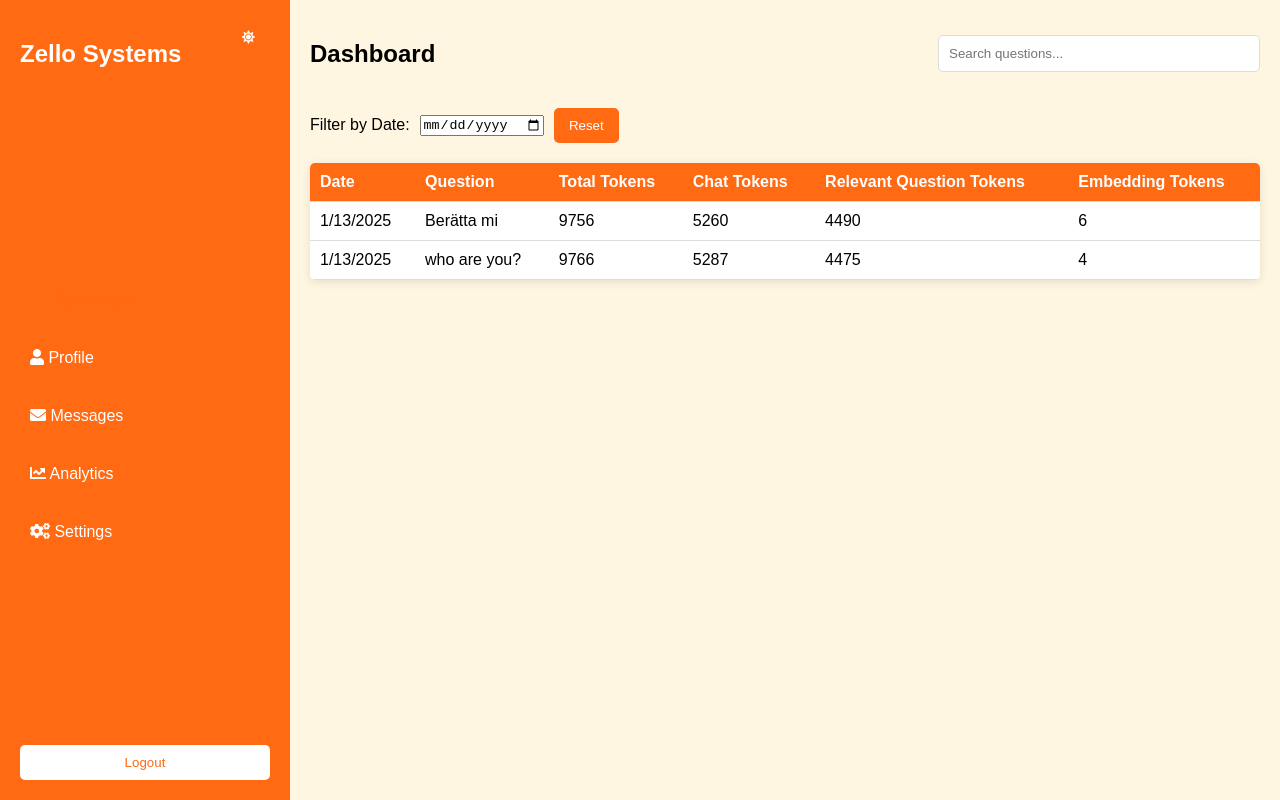
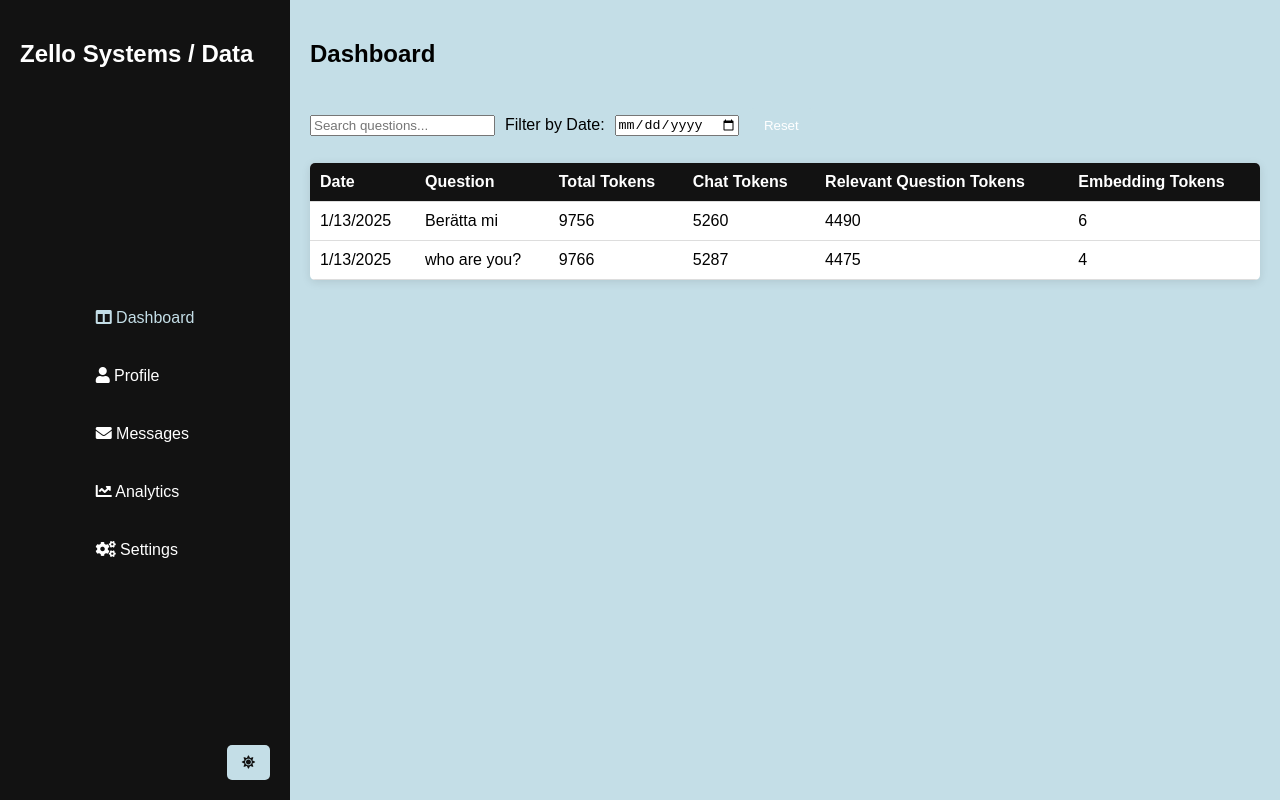
Before and after one commit to Mehmet-Kaan/zs-frontend, a plain HTML site: page analysData.html in a window 1280 px wide. Both pictures are taken after a click on the link "Dashboard". Drawn offline with Linux system fonts and the light colour scheme; no server answers.

```diff
--- a/analysData.html
+++ b/analysData.html
@@ -8,12 +8,12 @@
     <style>
         :root {
             /* Global Colors */
-            --color-light-bg: #fff6e1;
+            --color-light-bg: #c4dee7;
             --color-dark-bg: #121212;
-            --color-primary: #ff6a13;
-            --color-secondary: #1abc9c;
-            --color-accent: #2ecc71;
-            --color-tertiary: #2873b9;
+            --color-primary: #c4dee7;
+            --color-secondary: #40e0d0;
+            --color-accent: #40e0d0;
+            --color-tertiary: #397bd1;
             --color-light-text: #ffffff;
             --color-dark-text: #111111;
             --color-bg-light: linear-gradient(135deg, #ffffff, #e9f7f0);
@@ -34,6 +34,23 @@
             --color-dark-bg-dark-opacity: rgba(0, 0, 0, 0.7);
             --color-dark-border-light: rgba(255, 255, 255, 0.15);
             --color-dark-border-dark: rgba(255, 255, 255, 0.3);
+
+            --colorTurquoise: #40e0d0;
+            --colorTicinoBlue_axE6: rgba(40,134,213,0.9019607843137255);
+            --colorAztecTurquoise_axBF: rgba(0,201,225,0.7490196078431373);
+
+            --thirdColor: #c4dee7;
+            --fourthColor:#caf1ff;
+            --fifthColor:#397bd1;
+            --errorColor:#fa3f507d;
+
+            --userMessageColor: rgb(132, 196, 218);
+            --aiMessageColor: #f3f6ffde;
+
+            --baseFont:"Assistant","Open Sans","Helvetica Neue",Helvetica,"sans-serif";
+            --baseFontAlt:"One Montserrat","Helvetica Neue",Helvetica,sans-serif;
+            --baseFontWeight:399;
+            --lightFontWeight:320;
         }
 
         [data-theme="dark"] {
@@ -55,18 +72,18 @@
         body {
             font-family: Arial, sans-serif;
             margin: 0;
-            background: var(--color-light-bg);
+            background: var(--color-primary);
             height: 100vh;
             transition: background-color 0.5s ease, color 0.5s ease, border-color 0.5s ease;
         }
 
         #theme-toggle {
             position: absolute;
-            top: 20px;
+            bottom: 20px;
             right: 20px;
             padding: 10px 15px;
             background: var(--color-primary);
-            color: var(--color-light-text);
+            color: var(--color-dark-text);
             border: none;
             border-radius: 5px;
             cursor: pointer;
@@ -85,7 +102,7 @@
 
         .sidebar {
             width: 250px;
-            background: var(--color-primary);
+            background: var(--color-dark-bg);
             color: var(--color-light-text);
             padding: 20px;
             display: flex;
@@ -102,6 +119,7 @@
             padding: 0;
             display: flex;
             flex-direction: column;
+            margin: auto;
         }
 
         .sidebar ul a {
@@ -183,7 +201,7 @@
         }
 
         .data-display th {
-            background: var(--color-primary);
+            background: var(--color-dark-bg);
             color: var(--color-light-text);
         }
 
@@ -197,12 +215,12 @@
         }
 
         ul a:hover {
-            background-color: #f0f0f0;
+            color: var(--color-primary);
         }
 
         ul a.active {
-            font-weight: bold;
-            color: #ff6a13;
+            /* font-weight: bold; */
+            color: var(--color-primary);
         }
 
         /* Responsive Design */
@@ -218,6 +236,7 @@
                 display: flex;
                 flex-direction: row;
                 padding: unset;
+                margin: auto;
             }
 
             .dashboard {
@@ -279,7 +298,7 @@
     <div class="dashboard">
         <!-- Sidebar -->
         <aside class="sidebar">
-            <h2>Zello Systems</h2>
+            <h2>Zello Systems / Data</h2>
             <ul>
                 <a title="View your dashboard" href="javascript:void(0)" onclick="showSection('data-dashboard', this)"><i class="fas fa-columns"></i> Dashboard</a>
                 <a title="View or edit your profile" href="javascript:void(0)" onclick="showSection('data-profile', this)"><i class="fas fa-user"></i> Profile</a>
@@ -290,7 +309,7 @@
             <button id="theme-toggle">
                 <i class="fas fa-sun"></i> <!-- Sun icon for light mode -->
             </button>
-            <button class="exit-button">Logout</button>
+            <!-- <button class="exit-button">Logout</button> -->
         </aside>
 
         <!-- Main Content -->
@@ -300,10 +319,10 @@
                 <header class="header">
                     <h2>Dashboard</h2>
                     <!-- <h1>JSON Data Viewer</h1> -->
-                    <input type="text" id="search-bar" placeholder="Search questions...">
                 </header>
 
                 <section class="filters">
+                    <input type="text" id="search-bar" placeholder="Search questions...">
                     <label for="date-filter">Filter by Date:</label>
                     <input type="date" id="date-filter">
                     <button id="reset-filters">Reset</button>
```
Also changed, not shown: index.html (+1 -1 lines).
